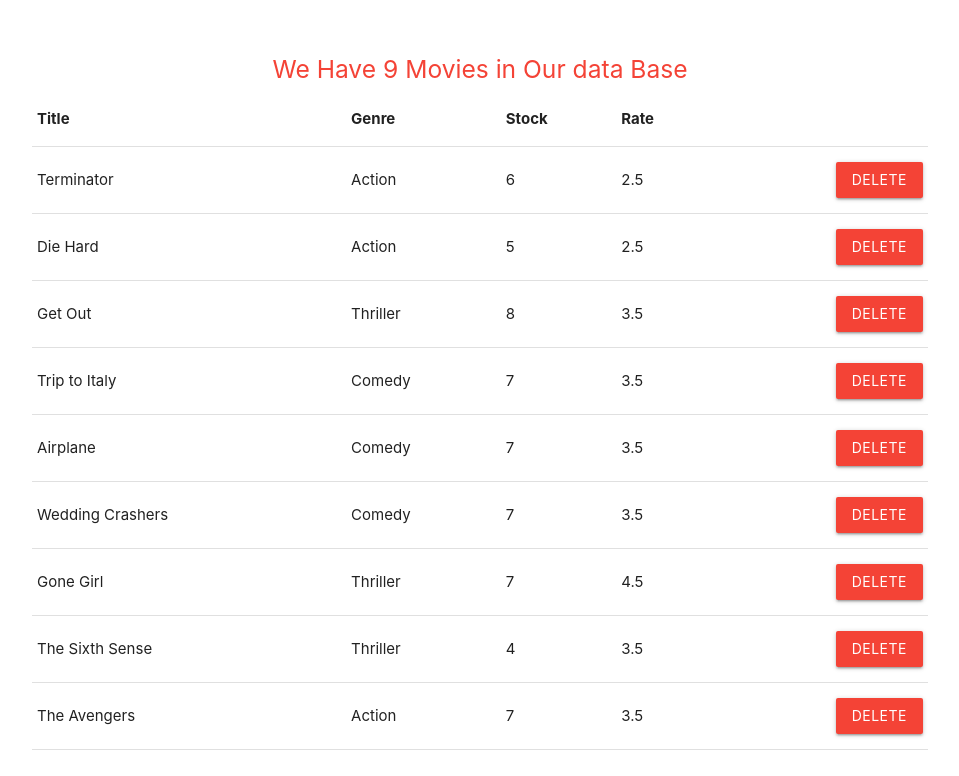
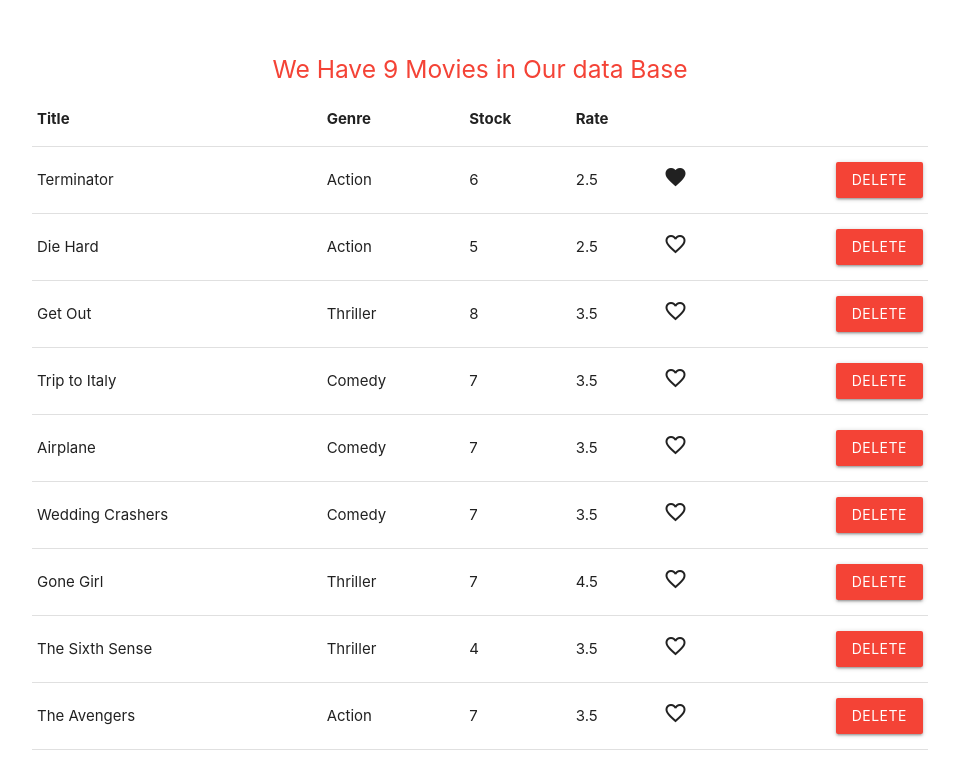
Before and after one commit to benk1/MovieRentalApp, a React (Create React App) app: page / in a window 1280 px wide. Shown: the top 776 px of the page, without its empty margins (160-1119 px from the left). Built offline with nearby package versions, Linux system fonts and the light colour scheme.

Commit message:
add A like Component

```diff
--- a/src/components/Movies.jsx
+++ b/src/components/Movies.jsx
@@ -1,5 +1,6 @@
 import React, { Component } from 'react';
 import { getMovies } from '../services/fakeMovieService';
+import Like from './common/Like';
 class Movies extends Component {
   state = {
     movies: getMovies(),
@@ -7,6 +8,17 @@
 
   handleDelete = (movie) => {
     const movies = this.state.movies.filter((m) => m._id !== movie._id);
+    this.setState({
+      movies,
+    });
+  };
+
+  handleLike = (movie) => {
+    console.log('Like clicked', movie);
+    const movies = [...this.state.movies];
+    const index = movies.indexOf(movie);
+    movies[index] = { ...movies[index] };
+    movies[index].liked = !movies[index].liked;
     this.setState({
       movies,
     });
@@ -45,6 +57,12 @@
                   <td>{movie.numberInStock}</td>
                   <td>{movie.dailyRentalRate}</td>
                   <td>
+                    <Like
+                      liked={movie.liked}
+                      onClick={() => this.handleLike(movie)}
+                    />
+                  </td>
+                  <td>
                     <button
                       onClick={() => this.handleDelete(movie)}
                       className=' btn  red right'
--- /dev/null
+++ b/src/components/common/Like.jsx
@@ -0,0 +1,17 @@
+import React from 'react';
+
+const Like = ({ liked, onClick }) => {
+  let icon = 'favorite';
+  if (!liked) icon += '_border';
+  return (
+    <i
+      onClick={onClick}
+      style={{ cursor: 'pointer' }}
+      className='material-icons'
+    >
+      {icon}
+    </i>
+  );
+};
+
+export default Like;
```
